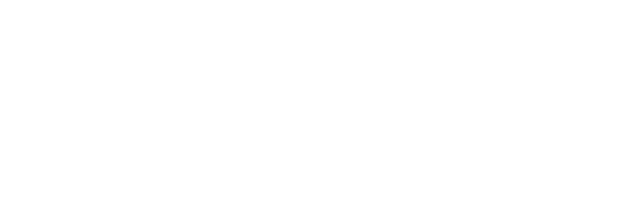
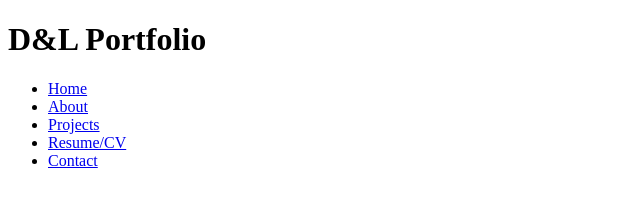
Before and after one commit to merylgrace/d-lportfolio, a plain HTML site: page html/index.html in a window 1280 px wide. Shown: the whole page, without its empty margins (0-640 px from the left). Drawn offline with Linux system fonts and the light colour scheme; files that its build step writes are made by us from their sources.

Commit message:
added the body with the header and navigation links

```diff
--- a/html/index.html
+++ b/html/index.html
@@ -6,3 +6,17 @@
     <link rel="stylesheet" href="style.css">
     <title>Portfolio</title>
 </head>
+<body>
+
+    <header>
+        <h1>D&L Portfolio</h1>
+        <nav>
+            <ul>
+                <li><a href="#home">Home</a></li>
+                <li><a href="#about us">About</a></li>
+                <li><a href="#projects">Projects</a></li>
+                <li><a href="#resume">Resume/CV</a></li>
+                <li><a href="#contact">Contact</a></li>
+            </ul>
+        </nav>
+    </header>
```
